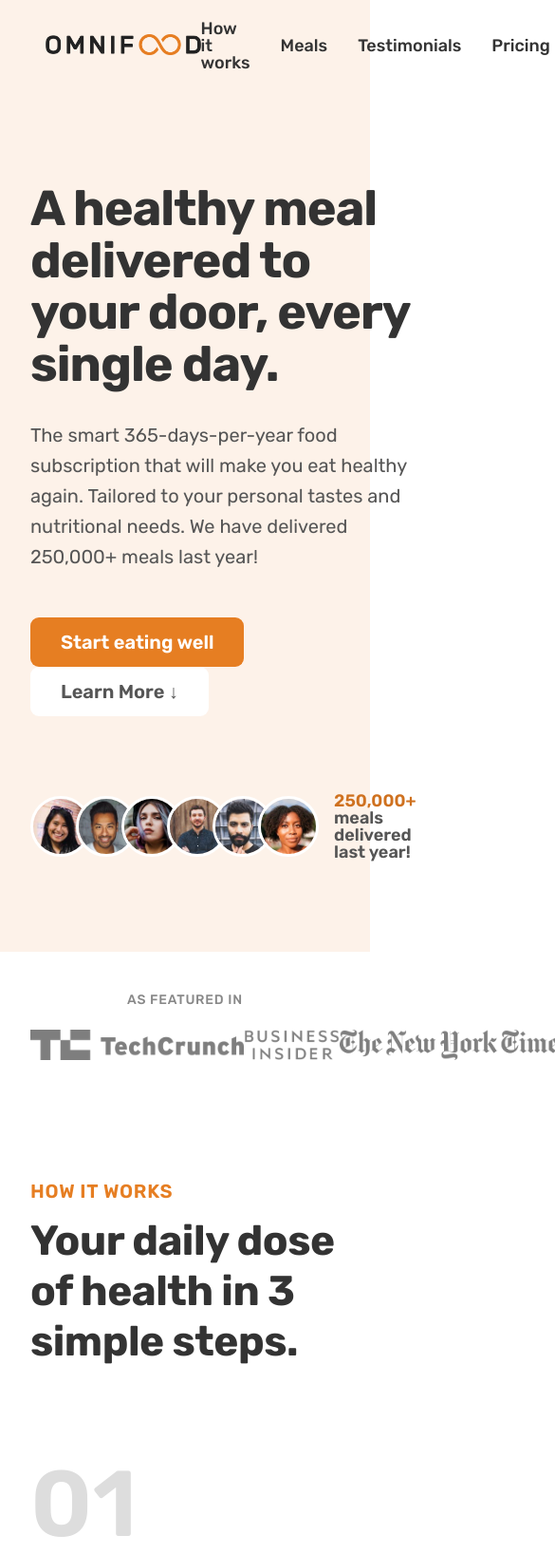
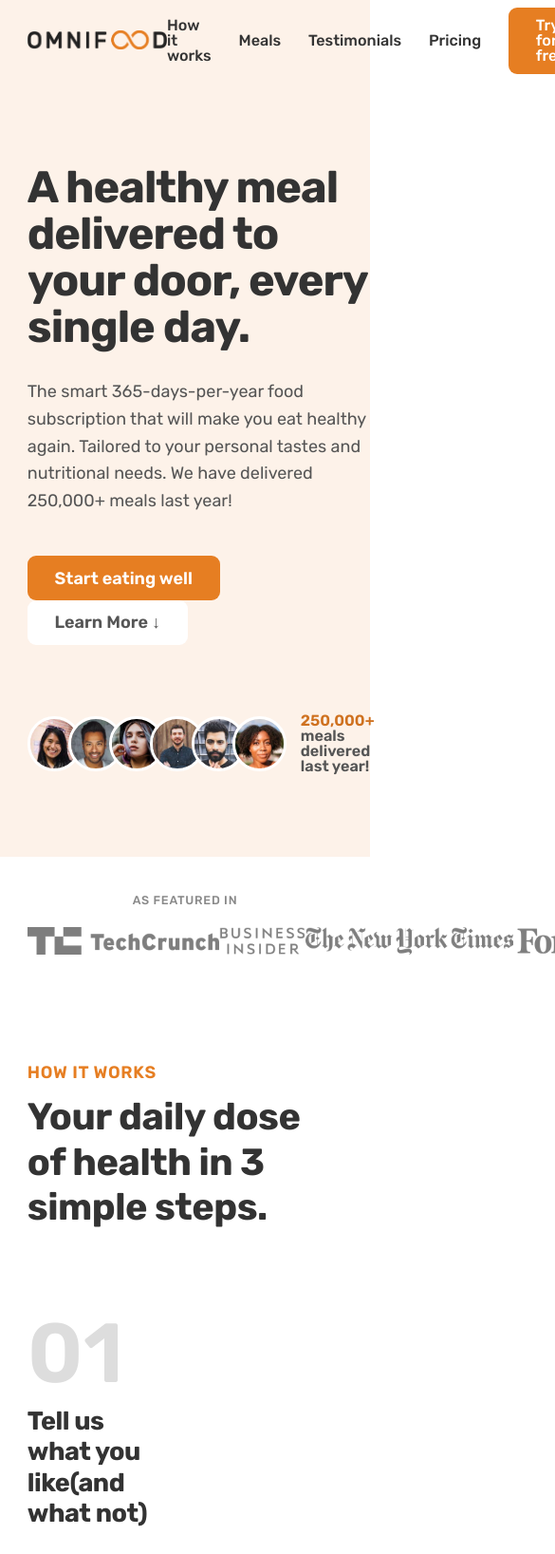
Before and after one commit to Heismanish/Web-Dev, a plain HTML site: page Web Dev/06. Omnifood Desktop started/index.html in a window 390 px wide. Shown: the top 1636 px of the page at 95% size, 585 px wide, since content can reach past the window. Drawn offline with nearby package versions, Linux system fonts and the light colour scheme.

Commit message:
Making responsive

```diff
--- /dev/null
+++ b/Web Dev/06. Omnifood Desktop started/css/queries.css
@@ -0,0 +1,61 @@
+/* rem and em do not depend on html font-size in media queries */
+/* instead 1 rem = 1em = 16px */
+
+/************************************************/
+/* BELOW 1344px (Smaller desktop)*/
+/************************************************/
+
+@media(max-width:84em){
+    .hero{
+        max-width: 120rem;
+    }
+
+    .heading-primary{
+        font-size: 4.4rem;
+    }
+
+    .gallery{
+        grid-template-columns: 1fr 1fr;
+    }
+}
+
+/************************************************/
+/* BELOW 1200px (Landcape Tablet)*/
+/************************************************/
+
+@media(max-width: 75em){
+
+    html{
+        /* 9px / 16px = 56.25% */
+        font-size: 56.25%;
+    }
+
+    .grid{
+        column-gap: 4.8rem;
+        row-gap: 6.4rem;
+    }
+
+    .heading-secondary{
+        font-size: 3.2rem;
+    }
+
+    .heading-tertiary{
+        font-size: 2.4rem;
+    }
+
+    .header{
+        padding: 0 3.2rem;
+    }
+
+    .main-nav-list{
+        gap:3.2rem
+    }
+
+    .hero{
+        gap: 4.8rem;
+    }
+
+    .testimonials-container{
+        padding: 9.6rem 3.2rem;
+    }
+}
--- a/Web Dev/06. Omnifood Desktop started/index.html
+++ b/Web Dev/06. Omnifood Desktop started/index.html
@@ -10,6 +10,7 @@
         <link href="https://fonts.googleapis.com/css2?family=Rubik:wght@400;500;600;700&display=swap" rel="stylesheet">
 
         <link href="css/style.css" rel="stylesheet">
+        <link href="css/queries.css" rel="stylesheet">
         <link rel="stylesheet" href="css/general.css">
 
         <script type="module" src="https://unpkg.com/ionicons@5.5.2/dist/ionicons/ionicons.esm.js"></script>
```
